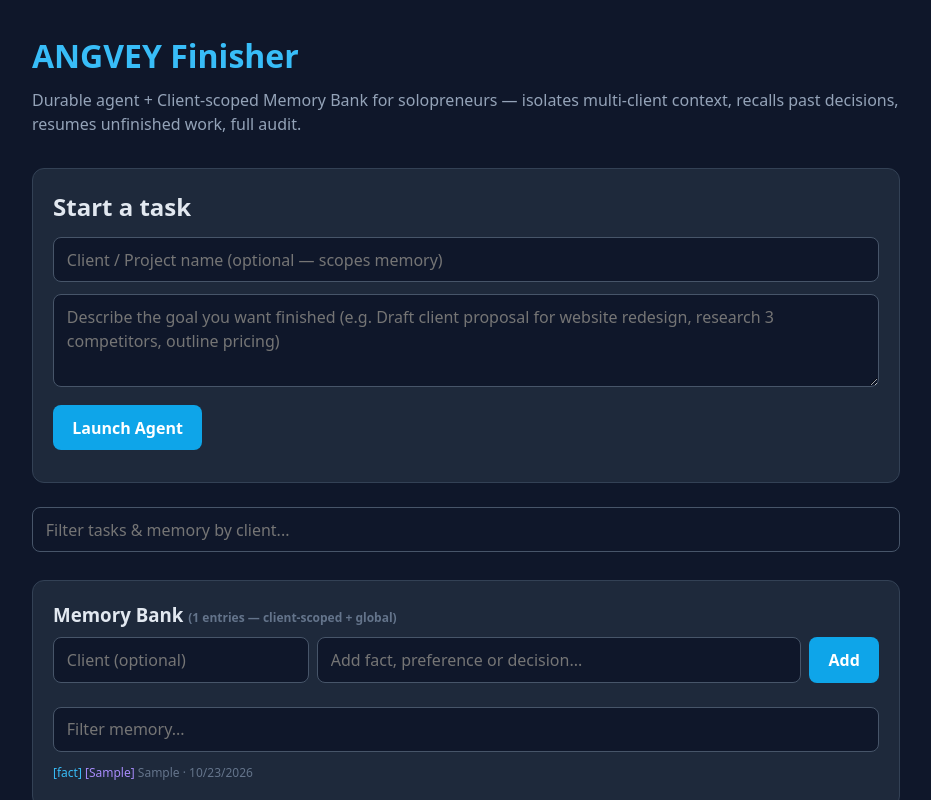
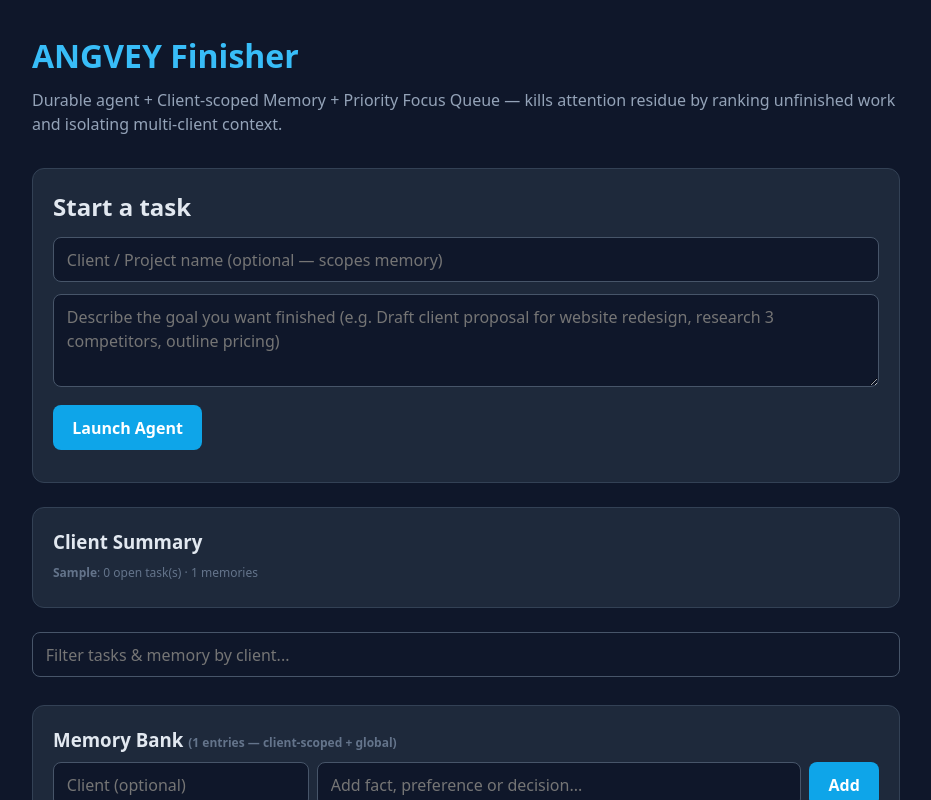
Before and after one commit to lakshay99b-dotcom/angvey-core, a Next.js app: page / in a window 1280 px wide. Both pictures are taken after typing "Sample", "Sample" into the empty fields and a click on the button "Add". Shown: the top 800 px of the page, without its empty margins (174-1105 px from the left). Built offline with nearby package versions, Linux system fonts and the light colour scheme.

Commit message:
Day 5: Priority Focus Queue + Client Summaries for unfinished work

```diff
--- a/app/page.js
+++ b/app/page.js
@@ -2,7 +2,7 @@
 
 import { useState, useEffect } from 'react';
 
-const STORAGE_KEY = 'angvey-finisher-v4';
+const STORAGE_KEY = 'angvey-finisher-v5';
 
 export default function Home() {
   const [goal, setGoal] = useState('');
@@ -15,6 +15,7 @@ export default function Home() {
   const [memoryClient, setMemoryClient] = useState('');
   const [memoryFilter, setMemoryFilter] = useState('');
   const [clientFilter, setClientFilter] = useState('');
+  const [focusMode, setFocusMode] = useState(false);
 
   useEffect(() => {
     try {
@@ -89,11 +90,12 @@ export default function Home() {
       status: 'in_progress',
       notes: '',
       issues: [],
-      recalled: relevant.map(r => r.content)
+      recalled: relevant.map(r => r.content),
+      createdAt: new Date().toISOString()
     };
     setTasks(prev => [newTask, ...prev]);
     setGoal('');
-    addLog(`New task started: "${newTask.goal}" ${client ? '(client: ' + client + ')' : ''} | Recalled ${relevant.length} memories`);
+    addLog(`New task started: \"${newTask.goal}\" ${client ? '(client: ' + client + ')' : ''} | Recalled ${relevant.length} memories`);
     if (relevant.length) addLog(`Recalled: ${relevant.map(r => r.content.slice(0,40)).join('; ')}`);
     setTimeout(() => advanceStep(newTask.id, 0), 700);
   };
@@ -150,7 +152,7 @@ export default function Home() {
     const note = feedback[taskId] || '';
     setTasks(prev => prev.map(t => {
       if (t.id !== taskId) return t;
-      const decision = `Completed "${t.goal}"${note ? ' with note: ' + note.slice(0, 100) : ''}`;
+      const decision = `Completed \"${t.goal}\"${note ? ' with note: ' + note.slice(0, 100) : ''}`;
       addMemory(decision, 'decision', `task-${taskId}`, t.client || '');
       return {
         ...t,
@@ -194,18 +196,36 @@ export default function Home() {
 
   const uniqueClients = [...new Set(memory.map(m => m.client).filter(Boolean).concat(tasks.map(t => t.client).filter(Boolean)))];
 
-  const unfinished = tasks.filter(t => t.status !== 'completed');
-  const filteredTasks = tasks.filter(t => !clientFilter || (t.client && t.client.toLowerCase().includes(clientFilter.toLowerCase())) || !t.client);
+  const getPriority = (task) => {
+    if (task.status === 'completed') return 0;
+    const ageHours = (Date.now() - new Date(task.createdAt || task.id).getTime()) / 3600000;
+    const issueBoost = (task.issues?.length || 0) * 8;
+    const clientBoost = task.client ? 3 : 0;
+    return Math.round(ageHours + issueBoost + clientBoost);
+  };
+
+  const unfinished = tasks
+    .filter(t => t.status !== 'completed')
+    .map(t => ({ ...t, priority: getPriority(t) }))
+    .sort((a, b) => b.priority - a.priority);
+
+  const displayTasks = focusMode ? unfinished.slice(0, 3) : tasks.filter(t => !clientFilter || (t.client && t.client.toLowerCase().includes(clientFilter.toLowerCase())) || !t.client);
 
   const filteredMemory = memory.filter(m =>
     (!memoryFilter || m.content.toLowerCase().includes(memoryFilter.toLowerCase()) || m.type.includes(memoryFilter.toLowerCase())) &&
     (!clientFilter || (m.client && m.client.toLowerCase().includes(clientFilter.toLowerCase())) || !m.client)
   );
 
+  const clientSummaries = uniqueClients.map(c => ({
+    name: c,
+    open: unfinished.filter(t => t.client && t.client.toLowerCase() === c.toLowerCase()).length,
+    memories: memory.filter(m => m.client && m.client.toLowerCase() === c.toLowerCase()).length
+  })).filter(s => s.open > 0 || s.memories > 0);
+
   return (
     <div className="container">
       <h1>ANGVEY Finisher</h1>
-      <p className="subtitle">Durable agent + Client-scoped Memory Bank for solopreneurs — isolates multi-client context, recalls past decisions, resumes unfinished work, full audit.</p>
+      <p className="subtitle">Durable agent + Client-scoped Memory + Priority Focus Queue — kills attention residue by ranking unfinished work and isolating multi-client context.</p>
 
       <div className="card">
         <h2 style={{marginBottom: '0.75rem'}}>Start a task</h2>
@@ -223,12 +243,30 @@ export default function Home() {
         <button onClick={createTask}>Launch Agent</button>
       </div>
 
+      {clientSummaries.length > 0 && (
+        <div className="card">
+          <h3 style={{marginBottom: '0.5rem'}}>Client Summary</h3>
+          {clientSummaries.map(s => (
+            <div key={s.name} className="small" style={{marginBottom: '0.3rem'}}>
+              <strong>{s.name}</strong>: {s.open} open task(s) · {s.memories} memories
+            </div>
+          ))}
+        </div>
+      )}
+
       {unfinished.length > 0 && (
         <div className="card">
-          <h3 style={{marginBottom: '0.5rem'}}>Unfinished / Resume Queue <span className="small">({unfinished.length} open)</span></h3>
-          {unfinished.map(t => (
+          <div style={{display: 'flex', justifyContent: 'space-between', alignItems: 'center', marginBottom: '0.5rem'}}>
+            <h3 style={{margin: 0}}>Priority Focus Queue <span className="small">({unfinished.length} open)</span></h3>
+            <button className="secondary" style={{padding: '0.3rem 0.6rem', fontSize: '0.75rem'}} onClick={() => setFocusMode(!focusMode)}>
+              {focusMode ? 'Show All' : 'Focus Top 3'}
+            </button>
+          </div>
+          {(focusMode ? unfinished.slice(0, 3) : unfinished).map(t => (
             <div key={t.id} className="small" style={{marginBottom: '0.5rem', display: 'flex', justifyContent: 'space-between', alignItems: 'center'}}>
-              <span>{t.goal.slice(0, 70)}{t.client ? ` [${t.client}]` : ''} — {t.status.replace('_', ' ')}</span>
+              <span>
+                <span style={{color: t.priority > 10 ? '#f87171' : '#fbbf24'}}>★{t.priority}</span> {t.goal.slice(0, 60)}{t.client ? ` [${t.client}]` : ''} — {t.status.replace('_', ' ')}
+              </span>
               {t.status !== 'completed' && <button className="secondary" style={{padding: '0.3rem 0.6rem', fontSize: '0.75rem'}} onClick={() => resumeTask(t.id)}>Resume</button>}
             </div>
           ))}
@@ -243,10 +281,11 @@ export default function Home() {
         />
       </div>
 
-      {filteredTasks.map(task => (
+      {displayTasks.map(task => (
         <div key={task.id} className="card">
           <strong>{task.goal}</strong>
           {task.client && <span className="small" style={{marginLeft: '0.5rem', color: '#38bdf8'}}>[{task.client}]</span>}
+          {task.priority !== undefined && <span className="small" style={{marginLeft: '0.5rem', color: '#fbbf24'}}>Priority: {task.priority}</span>}
           <div style={{margin: '0.5rem 0', fontSize: '0.875rem', color: '#94a3b8'}}>
             Status: {task.status.replace('_', ' ')}
             {task.recalled && task.recalled.length > 0 && (
```
Also changed, not shown: 1 other file (tests, documents, lock files or other folders).
